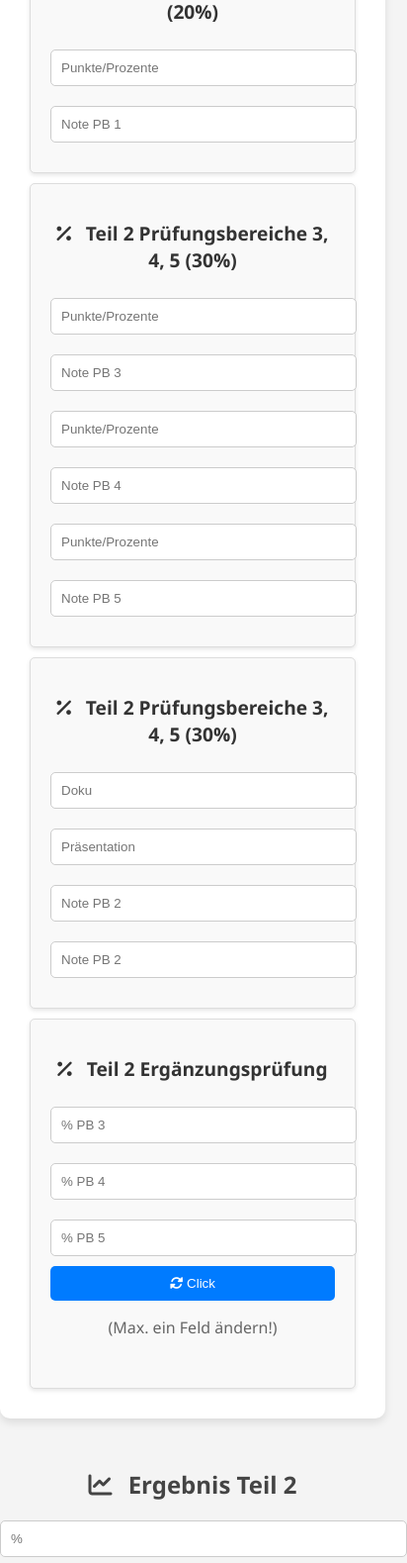
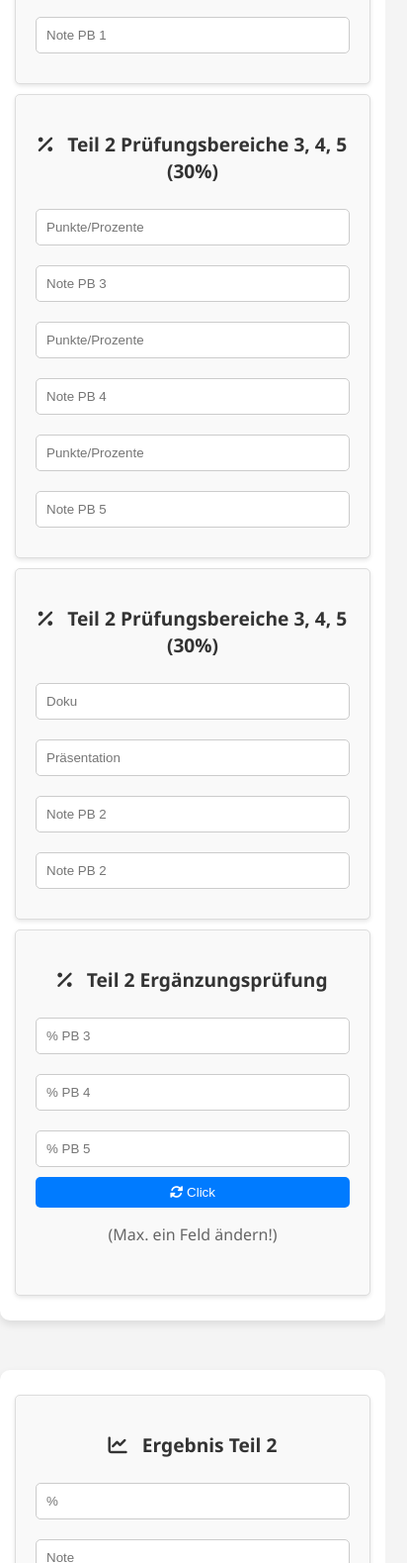
Before and after one commit to EavenCS/calculator-project, a plain HTML site: page index.html in a window 390 px wide. Shown: the part 421-2000 px from the top of the page at 99% size, 412 px wide, since content can reach past the window. Drawn offline with Linux system fonts and the light colour scheme.

Commit message:
feat: Add responsive design and consistent input padding

```diff
--- a/assets/style.css
+++ b/assets/style.css
@@ -37,7 +37,7 @@ p {
     justify-content: space-between;
 }
 
-.calculation-part {
+.calculation-part, .result-part {
     flex: 1 1 45%;
     margin: 10px;
     padding: 20px;
@@ -47,14 +47,14 @@ p {
     box-shadow: 0 2px 4px rgba(0, 0, 0, 0.1);
 }
 
-.calculation-part h2 {
+.calculation-part h2, .result-part h2 {
     font-size: 1.2em;
     margin-bottom: 15px;
     color: #333;
 }
 
 .calculation-part input,
-.result-section input {
+.result-part input {
     width: 100%;
     padding: 10px;
     margin: 10px 0;
@@ -62,6 +62,7 @@ p {
     border-radius: 5px;
     background-color: #fff;
     color: #333;
+    box-sizing: border-box; /* Ensures padding is included in width */
 }
 
 button {
@@ -80,8 +81,9 @@ button:hover {
 }
 
 .result-section {
-    text-align: center;
-    margin: 20px 0;
+    display: flex;
+    flex-wrap: wrap;
+    justify-content: space-between;
 }
 
 .terminal {
@@ -107,3 +109,33 @@ button:hover {
     border-radius: 5px;
     box-shadow: 0 2px 4px rgba(0, 0, 0, 0.1);
 }
+
+/* Responsive Design */
+@media (max-width: 768px) {
+    .calculation-part, .result-part {
+        flex: 1 1 100%;
+        margin: 10px 0;
+    }
+
+    .container {
+        padding: 15px;
+    }
+}
+
+@media (max-width: 480px) {
+    h1 {
+        font-size: 1.5em;
+    }
+
+    h2 {
+        font-size: 1.2em;
+    }
+
+    button {
+        padding: 8px;
+    }
+
+    .terminal, .adsense {
+        padding: 15px;
+    }
+}
--- a/index.html
+++ b/index.html
@@ -3,7 +3,7 @@
 <head>
     <meta charset="UTF-8">
     <meta name="viewport" content="width=device-width, initial-scale=1.0">
-    <link rel="stylesheet" href="assets\style.css">
+    <link rel="stylesheet" href="assets/style.css">
     <link rel="stylesheet" href="https://cdnjs.cloudflare.com/ajax/libs/font-awesome/6.0.0-beta3/css/all.min.css">
 </head>
 <body>
@@ -19,24 +19,24 @@
         </div>
 
         <div class="calculation-part">
-            <h2><i class="fas fa-percentage"></i>  Teil 2 Prüfungsbereiche 3, 4, 5 (30%)            </h2>
-            <input type="number" id="examinationOne" placeholder="Punkte/Prozente">
+            <h2><i class="fas fa-percentage"></i> Teil 2 Prüfungsbereiche 3, 4, 5 (30%)</h2>
+            <input type="number" id="examinationTwo" placeholder="Punkte/Prozente">
             <input type="text" placeholder="Note PB 3">
-            <input type="number" id="examinationOne" placeholder="Punkte/Prozente">
+            <input type="number" id="examinationTwo" placeholder="Punkte/Prozente">
             <input type="text" placeholder="Note PB 4">
-            <input type="number" id="examinationOne" placeholder="Punkte/Prozente">
+            <input type="number" id="examinationTwo" placeholder="Punkte/Prozente">
             <input type="text" placeholder="Note PB 5">
         </div>
 
         <div class="calculation-part">
-            <h2><i class="fas fa-percentage"></i>  Teil 2 Prüfungsbereiche 3, 4, 5 (30%)</h2>
-            <input type="number" id="examinationOne" placeholder="Doku">
-            <input type="number" id="examinationOne" placeholder="Präsentation">
+            <h2><i class="fas fa-percentage"></i> Teil 2 Prüfungsbereiche 3, 4, 5 (30%)</h2>
+            <input type="number" id="examinationThree" placeholder="Doku">
+            <input type="number" id="examinationThree" placeholder="Präsentation">
             <input type="text" placeholder="Note PB 2">
             <input type="text" placeholder="Note PB 2">
         </div>
 
-        <div class="calculation-part" >
+        <div class="calculation-part">
             <h2><i class="fas fa-percentage"></i> Teil 2 Ergänzungsprüfung</h2>
             <input type="number" placeholder="% PB 3" disabled>
             <input type="number" placeholder="% PB 4" disabled>
@@ -45,10 +45,13 @@
             <p>(Max. ein Feld ändern!)</p>
         </div>
     </div>
-    <div class="result-section">
+    <div class="container result-section">
+        <div class="result-part">
             <h2><i class="fas fa-chart-line"></i> Ergebnis Teil 2</h2>
             <input type="number" placeholder="%">
             <input type="text" placeholder="Note">
+        </div>
+        <div class="result-part">
             <h2><i class="fas fa-chart-pie"></i> Gesamtergebnis</h2>
             <input type="number" placeholder="%">
             <input type="text" placeholder="Note">
@@ -56,6 +59,8 @@
                 <input type="checkbox"> Zehntelnoten
             </label>
         </div>
+    </div>
+    <div class="container">
         <div class="terminal">
             <p id="terminal-text">Ergänzungsprüfung nicht zulässig!</p>
         </div>
@@ -63,5 +68,6 @@
             <!-- Platzhalter für Google AdSense-Banner -->
             <p>Anzeige</p>
         </div>
+    </div>
 </body>
 </html>
```
Lines whose indentation alone changed are shown as unchanged.
